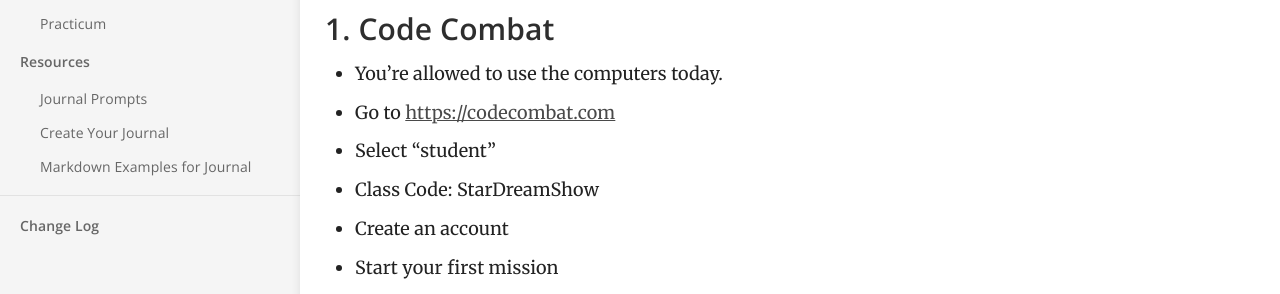
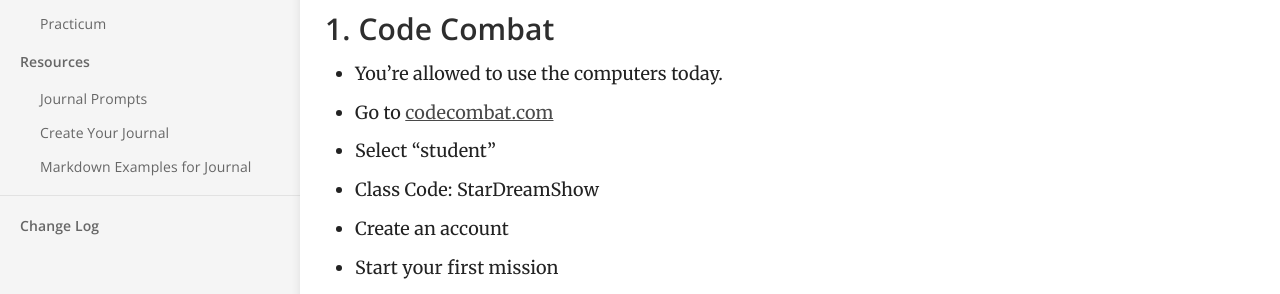
Before and after one commit to mswhitby/classroom, a Jekyll site: the page built from _docs/classes/6th.md, in a window 1280 px wide and 900 px high. Shown: the part 417-711 px from the top of the window. Built offline with Jekyll 4.4.1, drawn with Linux system fonts in a browser that asks for light colours; part of the change alters nothing that is shown.

Commit message:
Updated 6th

```diff
--- a/_docs/classes/6th.md
+++ b/_docs/classes/6th.md
@@ -12,7 +12,7 @@ order: 5
 ### 1. Code Combat
 
 - You're allowed to use the computers today.
-- Go to [https://codecombat.com](codecombat.com)
+- Go to [codecombat.com](https://codecombat.com)
 - Select "student"
 - Class Code: StarDreamShow
 - Create an account
```
